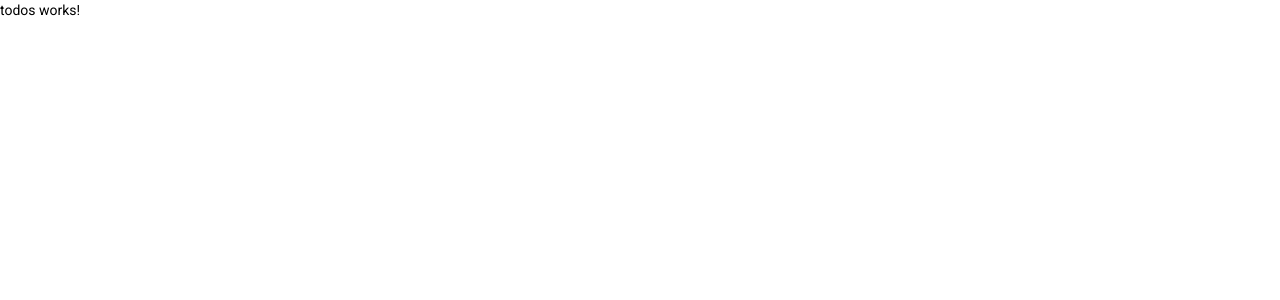
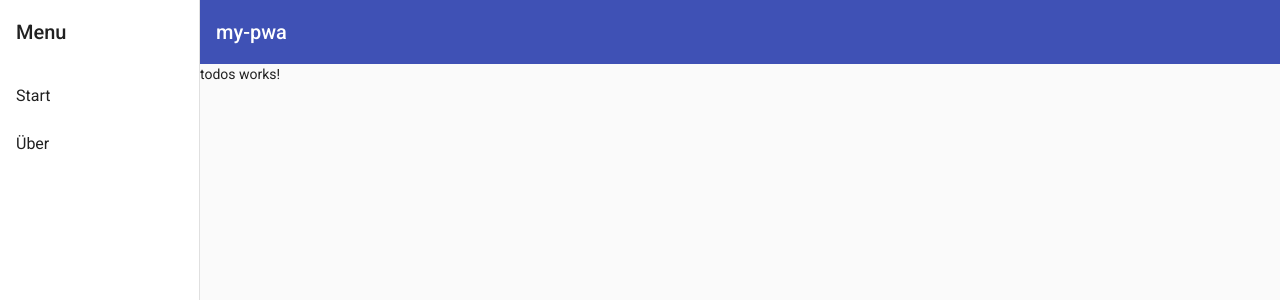
Before and after one commit to NikolayLars/dhbw-mos-pwa-2022, an Angular app: page / in a window 1280 px wide. Shown: the top 300 px of the page. Built offline with nearby package versions, Linux system fonts and the light colour scheme.

Commit message:
Bis Lab #7

```diff
--- a/src/app/app.component.html
+++ b/src/app/app.component.html
@@ -1 +1,3 @@
-<router-outlet></router-outlet>
+<app-nav>
+  <router-outlet></router-outlet>
+</app-nav>
--- /dev/null
+++ b/src/app/nav/nav.component.css
@@ -0,0 +1,17 @@
+.sidenav-container {
+  height: 100%;
+}
+
+.sidenav {
+  width: 200px;
+}
+
+.sidenav .mat-toolbar {
+  background: inherit;
+}
+
+.mat-toolbar.mat-primary {
+  position: sticky;
+  top: 0;
+  z-index: 1;
+}
--- /dev/null
+++ b/src/app/nav/nav.component.html
@@ -0,0 +1,27 @@
+<mat-sidenav-container class="sidenav-container">
+  <mat-sidenav #drawer class="sidenav" fixedInViewport
+      [attr.role]="(isHandset$ | async) ? 'dialog' : 'navigation'"
+      [mode]="(isHandset$ | async) ? 'over' : 'side'"
+      [opened]="(isHandset$ | async) === false">
+    <mat-toolbar>Menu</mat-toolbar>
+    <mat-nav-list>
+      <a mat-list-item routerLink="">Start</a>
+      <a mat-list-item routerLink="about">Über</a>
+    </mat-nav-list>
+  </mat-sidenav>
+  <mat-sidenav-content>
+    <mat-toolbar color="primary">
+      <button
+        type="button"
+        aria-label="Toggle sidenav"
+        mat-icon-button
+        (click)="drawer.toggle()"
+        *ngIf="isHandset$ | async">
+        <mat-icon aria-label="Side nav toggle icon">menu</mat-icon>
+      </button>
+      <span>my-pwa</span>
+    </mat-toolbar>
+    <!-- Add Content Here -->
+    <ng-content></ng-content>
+  </mat-sidenav-content>
+</mat-sidenav-container>
--- /dev/null
+++ b/src/app/nav/nav.component.ts
@@ -0,0 +1,21 @@
+import { Component } from '@angular/core';
+import { BreakpointObserver, Breakpoints } from '@angular/cdk/layout';
+import { Observable } from 'rxjs';
+import { map, shareReplay } from 'rxjs/operators';
+
+@Component({
+  selector: 'app-nav',
+  templateUrl: './nav.component.html',
+  styleUrls: ['./nav.component.css']
+})
+export class NavComponent {
+
+  isHandset$: Observable<boolean> = this.breakpointObserver.observe(Breakpoints.Handset)
+    .pipe(
+      map(result => result.matches),
+      shareReplay()
+    );
+
+  constructor(private breakpointObserver: BreakpointObserver) {}
+
+}
--- a/src/index.html
+++ b/src/index.html
@@ -10,7 +10,7 @@
   <link href="https://fonts.googleapis.com/css2?family=Roboto:wght@300;400;500&amp;display=swap" rel="stylesheet">
   <link href="https://fonts.googleapis.com/icon?family=Material+Icons" rel="stylesheet">
   <link rel="manifest" href="manifest.webmanifest">
-  <meta name="theme-color" content="#1976d2">
+  <meta name="theme-color" content="#FF69B4">
 </head>
 <body class="mat-typography">
   <app-root>
```
Also changed, not shown: src/app/app.module.ts (+16 -2 lines), .browserslistrc, src/manifest.webmanifest, 1 other file (tests, documents, lock files or other folders).
